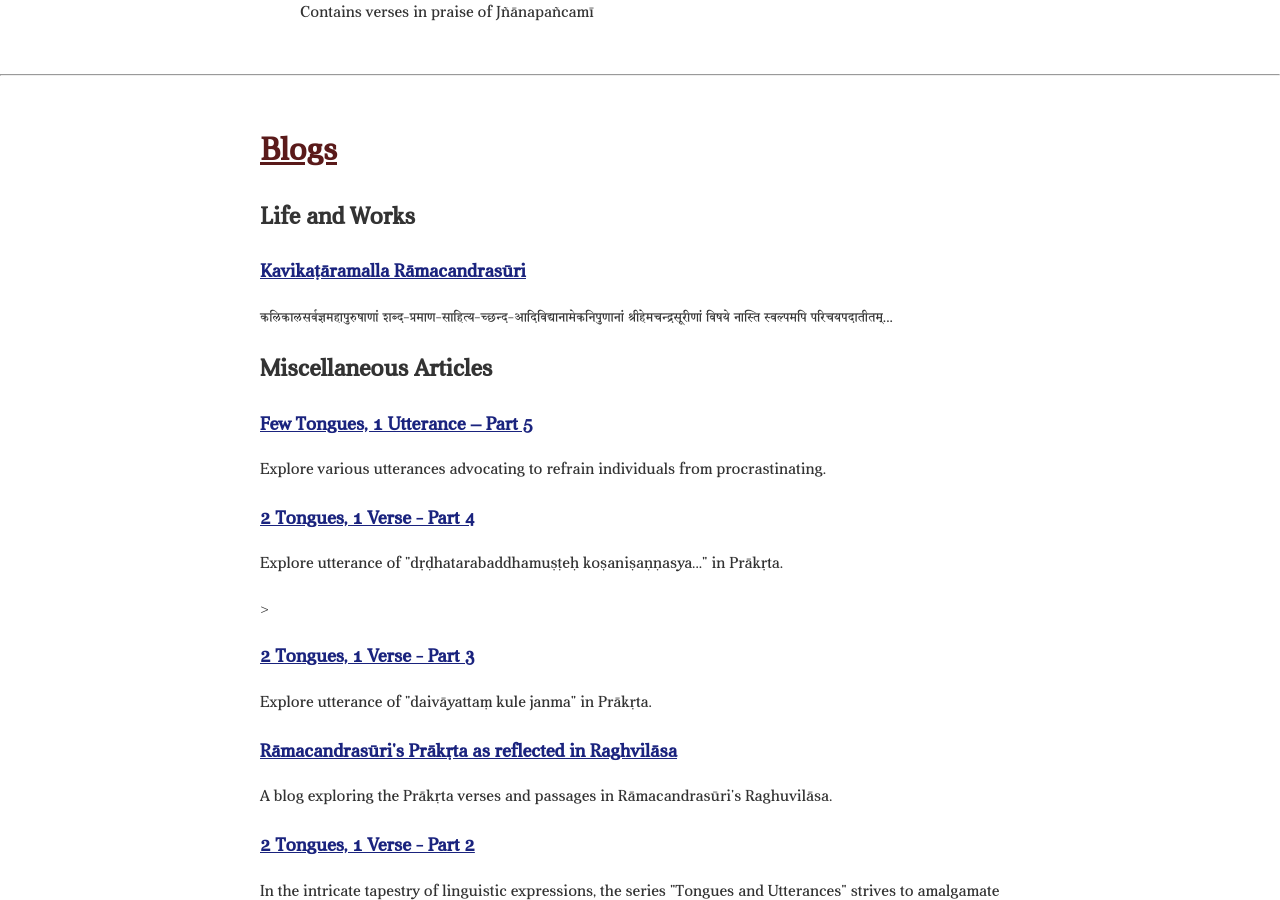
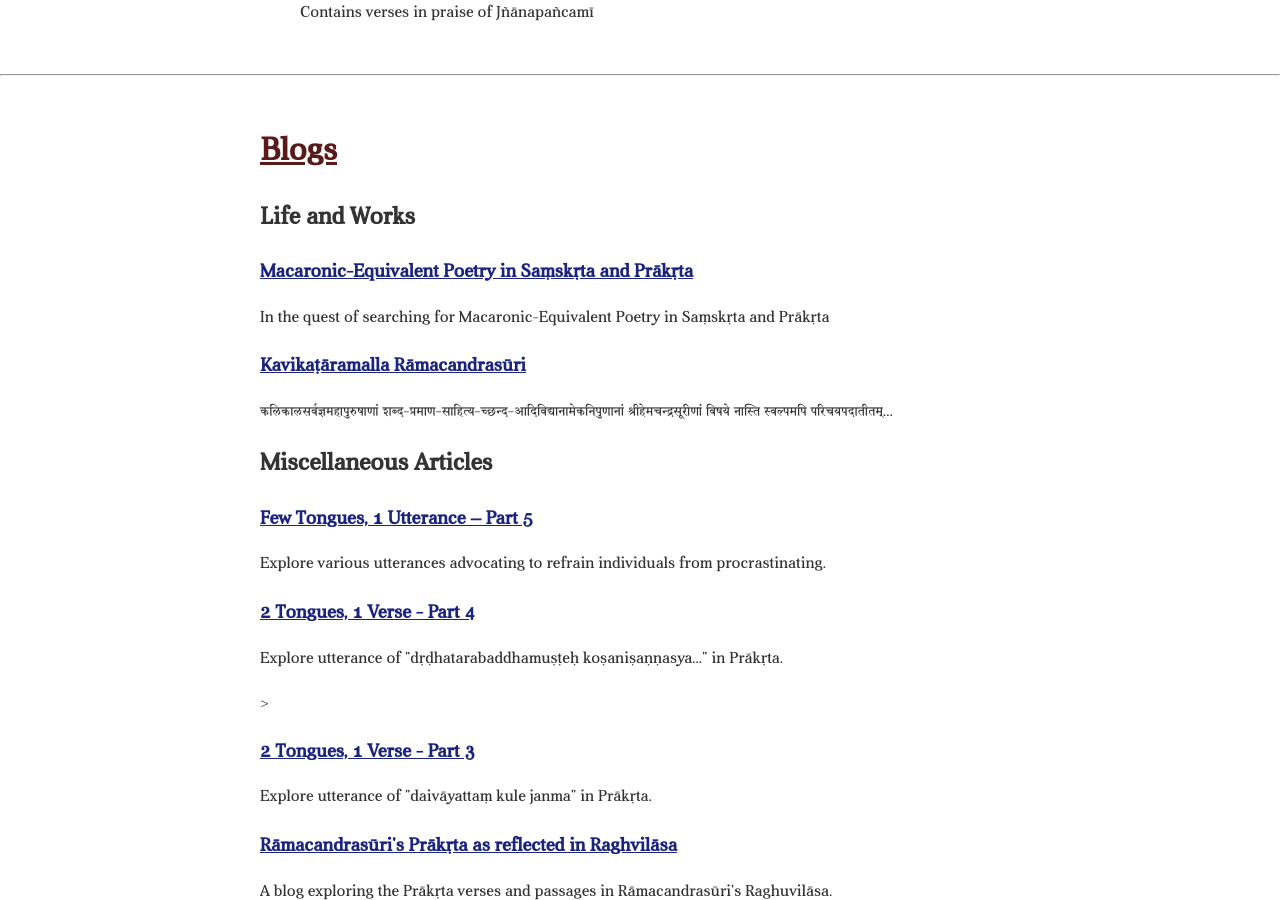
Before and after one commit to svyoma/svyoma.github.io, a Jekyll site: the page blogs.html, which Jekyll copies as it is, in a window 1280 px wide and 900 px high, scrolled down 1644 px. Built offline with Jekyll 4.4.1, drawn with Linux system fonts in a browser that asks for light colours.

Commit message:
updated blog list

```diff
--- a/blogs.html
+++ b/blogs.html
@@ -228,6 +228,10 @@
 <ul class="blog-list">
 
     <li class="blog-item">
+        <h3 class="blog-title" onclick="openBlog('blogs/bhasaslesa')">Macaronic-Equivalent Poetry in Saṃskṛta and Prākṛta</h3>
+        <p class="blog-excerpt">In the quest of searching for Macaronic-Equivalent Poetry in Saṃskṛta and Prākṛta</p>
+    </li>
+    <li class="blog-item">
         <h3 class="blog-title" onclick="openBlog('blogs/authors/ramacandra')">Kavikaṭāramalla Rāmacandrasūri</h3>
         <p class="blog-excerpt">कलिकालसर्वज्ञमहापुरुषाणां शब्द-प्रमाण-साहित्य-च्छन्द-आदिविद्यानामेकनिपुणानां श्रीहेमचन्द्रसूरीणां विषये नास्ति स्वल्पमपि परिचयपदातीतम्...</p>
     </li>
--- a/blogs/bhasaslesa.html
+++ b/blogs/bhasaslesa.html
@@ -129,10 +129,10 @@
   </ul>
     </nav>
     </header>
-    <title></title>
+    <title>Macaronic-Equivalent Poetry in Saṃskṛta and Prākṛta</title>
 <body>
     <div class="container">
-	    <h1 style="text-align: center;">In the quest of searching for Macaronic-Equivalent Poetry in <em>Saṃskṛta</em> and <em>Prākṛta</em></h1>
+	    <h1 style="text-align: center;">Macaronic-Equivalent Poetry in <em>Saṃskṛta</em> and <em>Prākṛta</em></h1>
 <p>Besides the chief objective of poetry, which is to entertain the reader,<a href="#footnote-3">[1]</a> it is often meant to create a certain element of surprise to bring about joy to the reader&rsquo;s mind. In this blog, I shall try to find macaronic poetry in <em>Saṃskṛta</em>, <em>Prākṛta</em>, etc.</p>
 <h3>Macaronic Poetry:</h3>
 <p>See etymology <a href="https://en.wiktionary.org/wiki/macaronic" target="_blank">here</a>.</p>
```
